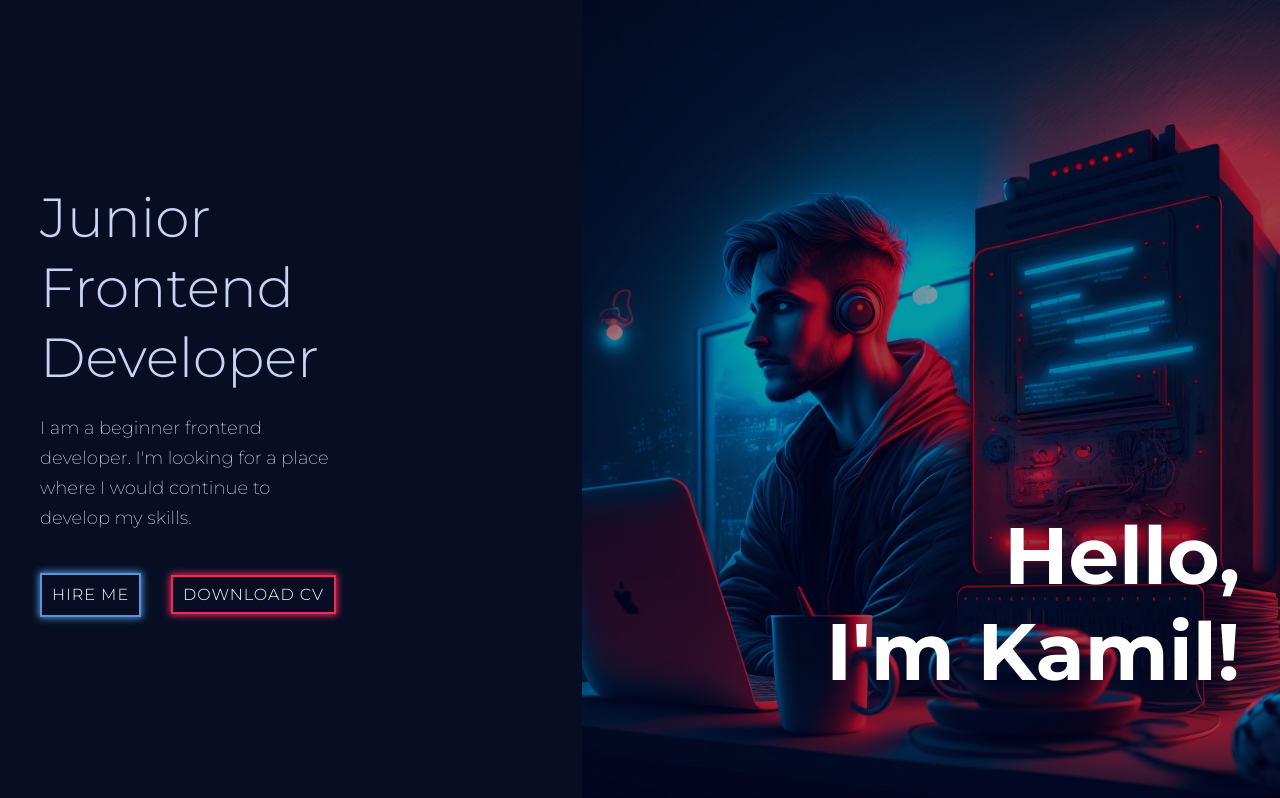
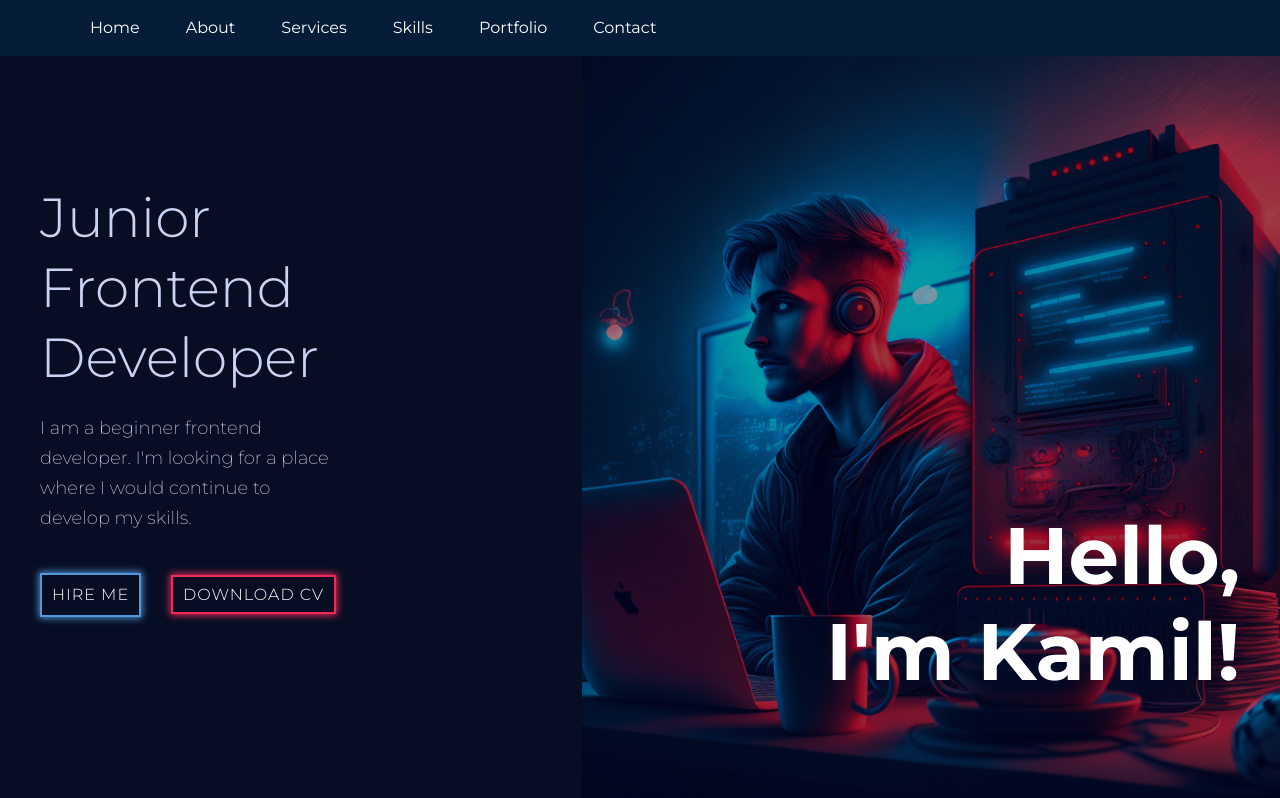
Before and after one commit to ksky793/portfolio, a React (Create React App) app: page / in a window 1280 px wide. Shown: the top 798 px of the page. Built offline with nearby package versions, Linux system fonts and the light colour scheme; the HTML template or start-up script is replaced by a standard one.

Commit message:
Zaktualizowano navbar

```diff
--- a/src/components/navbar/Navbar.css
+++ b/src/components/navbar/Navbar.css
@@ -1,5 +1,5 @@
 .navbar {
-	background: rgba(21, 21, 62, 0.882);
+	background: var(--lightPurpleBackground);
 }
 .navbar-toggler {
 	color: aqua;
--- a/src/pages/home/Home.jsx
+++ b/src/pages/home/Home.jsx
@@ -10,7 +10,7 @@ import Footer from '../../components/footer/Footer';
 const Home = () => {
 	return (
 		<div className='home-page'>
-			{/* <Navbar /> */}
+			<Navbar />
 			<Header />
 			<About />
 			<Services />
```
